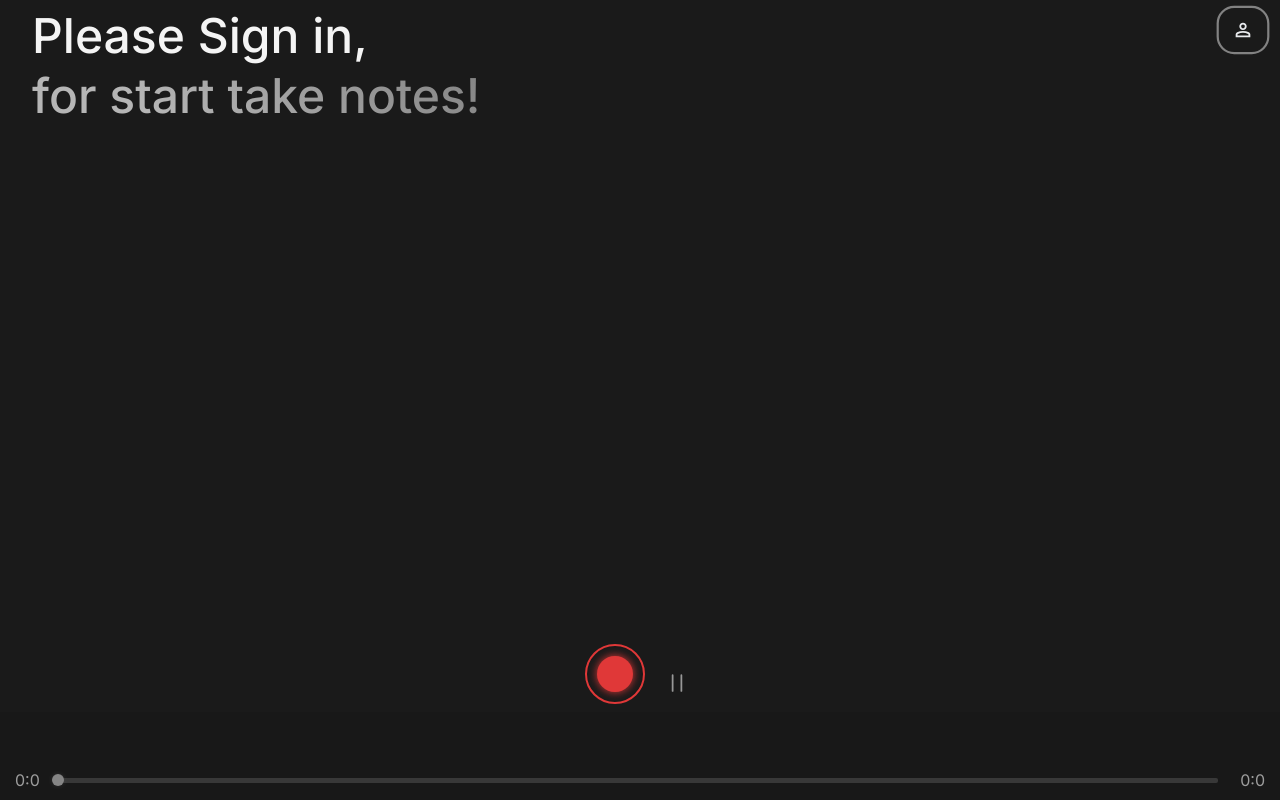
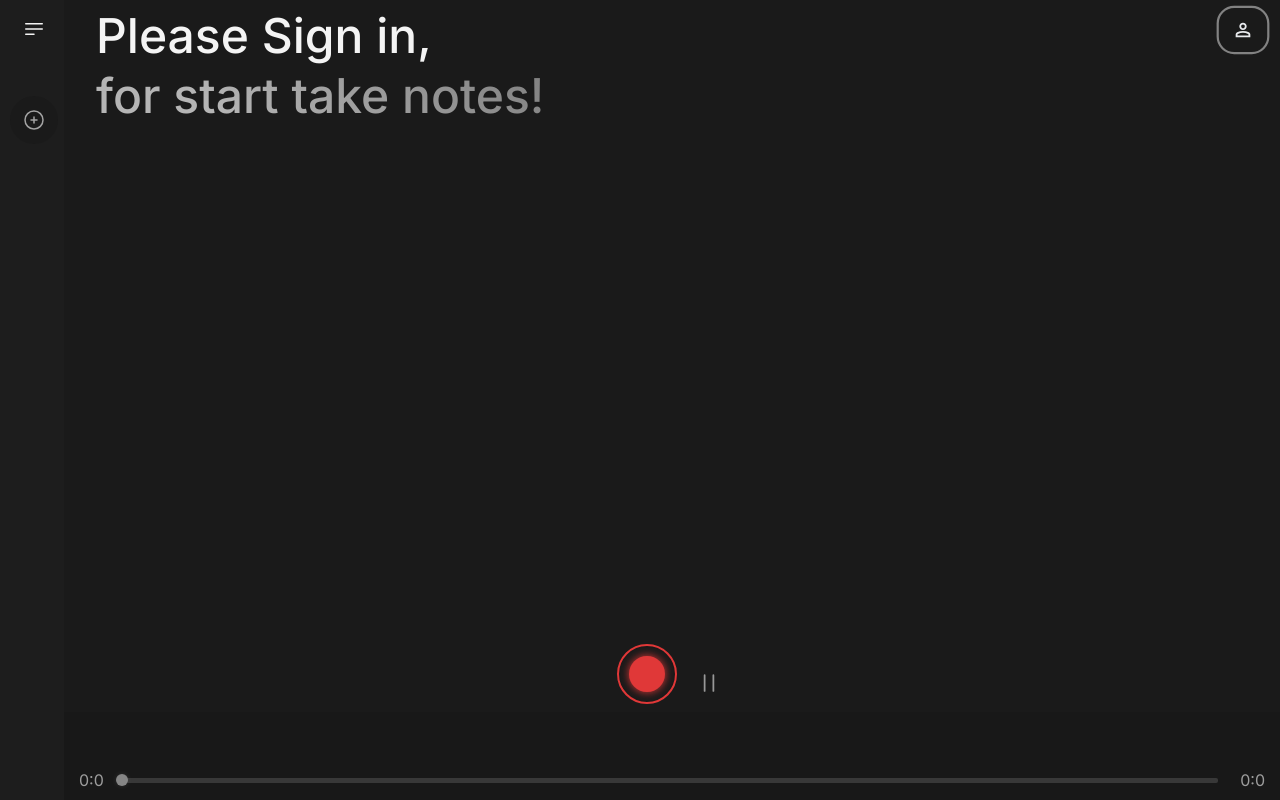
Before and after one commit to MarcossIC/NotAble, a Next.js app: page / in a window 1280 px wide. Built offline with nearby package versions, Linux system fonts and the light colour scheme; no server answers.

Commit message:
feat: create sidebar

```diff
--- a/app/globals.css
+++ b/app/globals.css
@@ -47,12 +47,11 @@ html,
 body {
 	background: var(--notable-primary-100);
 	color: var(--notable-text-white);
-	font-family:
-		system-ui,
-		-apple-system,
-		sans-serif;
-	padding: 0;
-	margin: 0;
+
+	display: flex;
+	flex-direction: column;
+	-webkit-box-orient: vertical;
+	-webkit-box-direction: normal;
 	min-height: 100dvh;
 	max-width: 100dvw;
 	scroll-behavior: smooth;
--- a/app/layout.tsx
+++ b/app/layout.tsx
@@ -4,6 +4,8 @@ import './globals.css';
 import NextAuthProvider from './SessionWrapper';
 import Loading from './ui/Loading';
 import AuthLoaded from './ui/auth/AuthLoaded';
+import Sidebar from './ui/sidebar/Sidebar';
+import SidebarOpenButton from './ui/sidebar/SidebarOpenButton';
 
 const inter = Inter({ subsets: ['latin'] });
 
@@ -17,7 +19,11 @@ export default function RootLayout({ children }: { children: ReactNode }) {
 		<html lang='en'>
 			<body className={inter.className}>
 				<NextAuthProvider>
-					<AuthLoaded fallback={<Loading />}>{children}</AuthLoaded>
+					<div className='flex w-full h-full flex-1 '>
+						<SidebarOpenButton />
+						<Sidebar />
+						<AuthLoaded fallback={<Loading />}>{children}</AuthLoaded>
+					</div>
 				</NextAuthProvider>
 			</body>
 		</html>
--- /dev/null
+++ b/app/ui/icons/BarsIcon.tsx
@@ -0,0 +1,17 @@
+const BarsIcon = () => (
+	<svg
+		xmlns='http://www.w3.org/2000/svg'
+		fill='none'
+		viewBox='0 0 24 24'
+		strokeWidth={1.5}
+		stroke='currentColor'
+		className='size-6'>
+		<path
+			strokeLinecap='round'
+			strokeLinejoin='round'
+			d='M3.75 6.75h16.5M3.75 12h16.5m-16.5 5.25H12'
+		/>
+	</svg>
+);
+
+export default BarsIcon;
--- /dev/null
+++ b/app/ui/icons/PlusIcon.tsx
@@ -0,0 +1,17 @@
+const PlusIcon = () => (
+	<svg
+		xmlns='http://www.w3.org/2000/svg'
+		fill='none'
+		viewBox='0 0 24 24'
+		strokeWidth={1.5}
+		stroke='currentColor'
+		className='size-6'>
+		<path
+			strokeLinecap='round'
+			strokeLinejoin='round'
+			d='M12 9v6m3-3H9m12 0a9 9 0 1 1-18 0 9 9 0 0 1 18 0Z'
+		/>
+	</svg>
+);
+
+export default PlusIcon;
--- a/app/ui/notes/NoteComponent.tsx
+++ b/app/ui/notes/NoteComponent.tsx
@@ -25,7 +25,7 @@ export default function NoteComponent({ note, profile }: NoteProps) {
 				<div className='text-nowrap whitespace-pre font-medium text-lg'>{note.title}</div>
 				<NoteArea
 					value={note.note}
-					className='pe-4'
+					className='pe-[1.1rem]'
 				/>
 			</div>
 		</div>
--- a/app/ui/notes/SettingNoteButton.tsx
+++ b/app/ui/notes/SettingNoteButton.tsx
@@ -26,7 +26,7 @@ const SettingNoteButton = ({ id }: SettingNoteButtonProp) => {
 		<button
 			ref={buttonRef}
 			onClick={click}
-			className={`rounded-full p-1 opacity-0 group-hover:opacity-100 transition-all duration-300 ${open && 'opacity-100 bg-notable-primary-50'}`}>
+			className={`rounded-full p-1 opacity-0 group-hover:opacity-100 transition-all duration-300 active:bg-[#232222] ${open && 'opacity-100 bg-notable-primary-50'}`}>
 			<svg
 				height='24px'
 				viewBox='0 -960 960 960'
--- /dev/null
+++ b/app/ui/sidebar/CleanNotesButton.tsx
@@ -0,0 +1,13 @@
+import PlusIcon from '../icons/PlusIcon';
+
+const CleanNotesButton = () => {
+	return (
+		<button className='rounded-full bg-notable-primary-100 p-3 text-white/60'>
+			<div className='w-full h-full'>
+				<PlusIcon />
+			</div>
+		</button>
+	);
+};
+
+export default CleanNotesButton;
--- /dev/null
+++ b/app/ui/sidebar/Sidebar.tsx
@@ -0,0 +1,19 @@
+import CleanNotesButton from './CleanNotesButton';
+
+const Sidebar = () => {
+	return (
+		<div className='relative bg-notable-primary-150 flex flex-shrink-0 flex-grow-0 basis-auto h-full w-16'>
+			<aside className='w-full h-full min-h-dvh overflow-hidden grid grid-rows-[min-content_1fr] grid-cols-1'>
+				<div className='w-full h-full mt-24 overflow-hidden grid grid-rows-[min-content_1fr] grid-cols-1 text-notable-white'>
+					<div className='pl-1 pb-3 flex justify-center items-center'>
+						<CleanNotesButton />
+					</div>
+					<div></div>
+					<div className='w-full mt-6 invisible max-h-0 opacity-0'></div>
+				</div>
+			</aside>
+		</div>
+	);
+};
+
+export default Sidebar;
--- /dev/null
+++ b/app/ui/sidebar/SidebarOpenButton.tsx
@@ -0,0 +1,13 @@
+import BarsIcon from '../icons/BarsIcon';
+
+const SidebarOpenButton = () => {
+	return (
+		<button className='fixed top-[.3rem] left-[.6rem] z-10 rounded-full bg-transparent active:bg-[#232222] hover:bg-notable-primary-100 p-3'>
+			<div className='w-full h-full'>
+				<BarsIcon />
+			</div>
+		</button>
+	);
+};
+
+export default SidebarOpenButton;
--- a/tailwind.config.js
+++ b/tailwind.config.js
@@ -19,6 +19,7 @@ module.exports = {
 						500: 'var(--notable-primary-500)',
 						600: 'var(--notable-primary-600)',
 					},
+					white: 'var(--notable-text-white)',
 				},
 			},
 			backgroundImage: {
```
